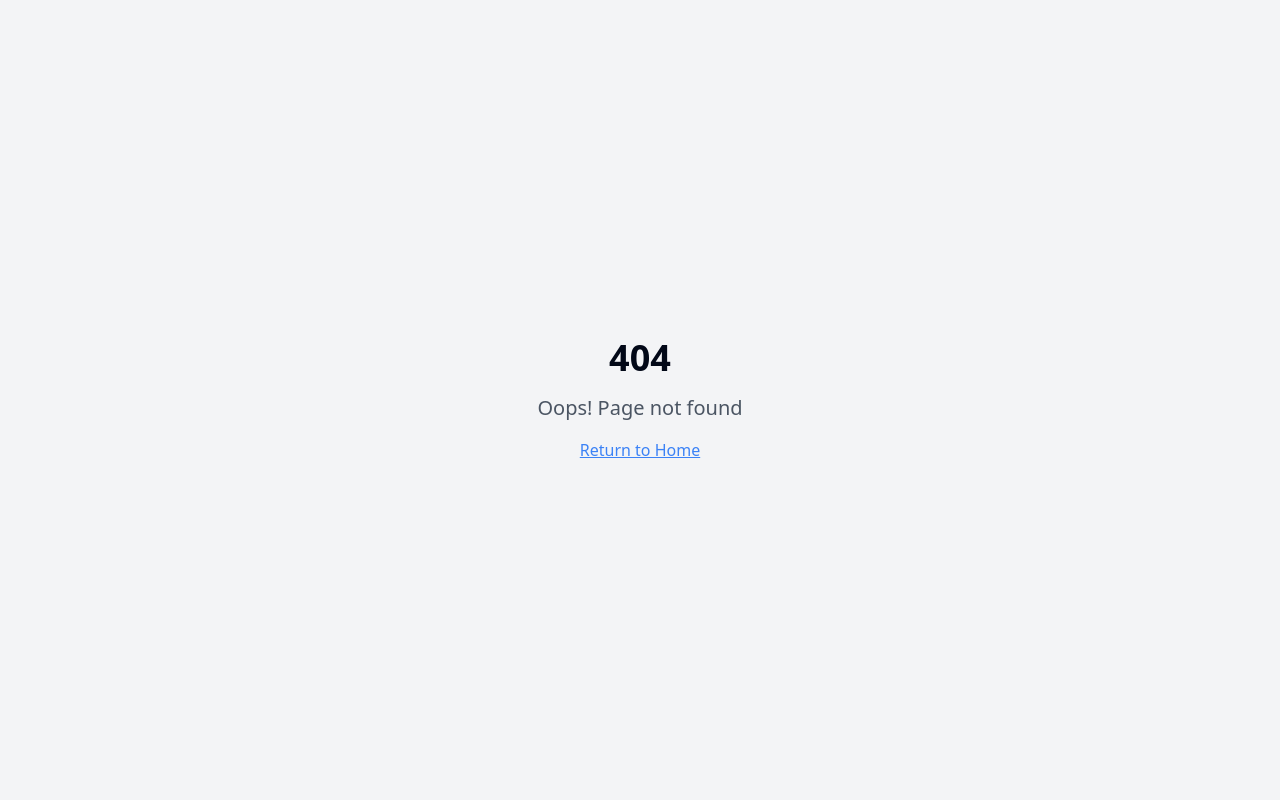
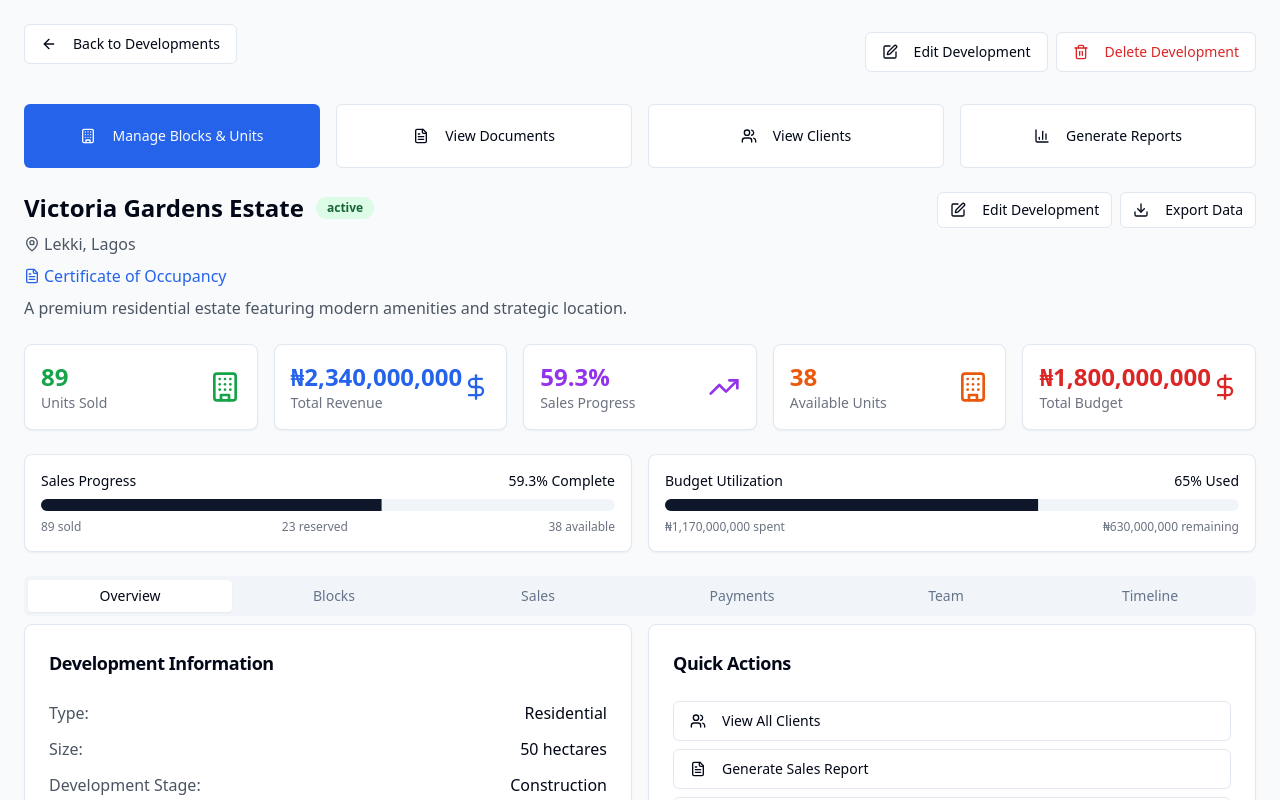
Before and after one commit to DennisTemoye/propty-os1, a React (Vite) app: page /company/developments/1 in a window 1280 px wide. Before the commit this address had no page. Shown: the top 800 px of the page. Built offline with nearby package versions, Linux system fonts and the light colour scheme.

Commit message:
Refactor: Update routes from /projects to /developments
Updates all project-related routes to use the term "development" in the URL paths.

```diff
--- a/src/App.tsx
+++ b/src/App.tsx
@@ -36,9 +36,9 @@ const App = () => (
             <Route path="/reset-code" element={<ResetCodePage />} />
             <Route path="/reset-password" element={<ResetPasswordPage />} />
             <Route path="/company/dashboard" element={<CompanyDashboard />} />
-            <Route path="/company/projects" element={<CompanyDashboard />} />
-            <Route path="/company/projects/:projectId" element={<ProjectDetailPage />} />
-            <Route path="/company/projects/:projectId/blocks" element={<ProjectBlocksPage />} />
+            <Route path="/company/developments" element={<CompanyDashboard />} />
+            <Route path="/company/developments/:projectId" element={<ProjectDetailPage />} />
+            <Route path="/company/developments/:projectId/blocks" element={<ProjectBlocksPage />} />
             <Route path="/company/clients" element={<CompanyDashboard />} />
             <Route path="/company/clients/:clientId" element={<ClientDetailPage />} />
             <Route path="/company/sales" element={<CompanyDashboard />} />
--- a/src/components/dashboard/CompanySidebar.tsx
+++ b/src/components/dashboard/CompanySidebar.tsx
@@ -29,7 +29,7 @@ import {
 
 const sidebarItems = [
   { icon: Home, label: 'Dashboard', path: '/company/dashboard' },
-  { icon: Building2, label: 'Development', path: '/company/projects' },
+  { icon: Building2, label: 'Development', path: '/company/developments' },
   { icon: Users, label: 'Clients', path: '/company/clients' },
   { icon: Handshake, label: 'Sales & Allocation', path: '/company/sales' },
   { icon: DollarSign, label: 'Accounting', path: '/company/accounting' },
--- a/src/components/dashboard/ProjectsUnits.tsx
+++ b/src/components/dashboard/ProjectsUnits.tsx
@@ -1,4 +1,3 @@
-
 import React, { useState } from 'react';
 import { Card, CardContent, CardHeader, CardTitle } from '@/components/ui/card';
 import { Button } from '@/components/ui/button';
@@ -187,12 +186,12 @@ export function ProjectsUnits() {
   };
 
   const handleDevelopmentClick = (developmentId: number) => {
-    navigate(`/company/projects/${developmentId}`);
+    navigate(`/company/developments/${developmentId}`);
   };
 
   const handleManageBlocks = (e: React.MouseEvent, developmentId: number) => {
     e.stopPropagation();
-    navigate(`/company/projects/${developmentId}/blocks`);
+    navigate(`/company/developments/${developmentId}/blocks`);
   };
 
   const handleViewDocuments = (e: React.MouseEvent, development: any) => {
--- a/src/pages/CompanyDashboard.tsx
+++ b/src/pages/CompanyDashboard.tsx
@@ -25,7 +25,7 @@ const CompanyDashboard = () => {
 
     if (path === '/company/dashboard') {
       return <DashboardOverview />;
-    } else if (path.startsWith('/company/projects')) {
+    } else if (path.startsWith('/company/developments')) {
       return <ProjectSites />;
     } else if (path.startsWith('/company/clients')) {
       return <Clients />;
--- a/src/pages/ProjectBlocksPage.tsx
+++ b/src/pages/ProjectBlocksPage.tsx
@@ -42,7 +42,7 @@ export default function DevelopmentBlocksPage() {
         <div className="mb-6">
           <Button
             variant="outline"
-            onClick={() => navigate('/company/projects')}
+            onClick={() => navigate('/company/developments')}
             className="mb-4"
           >
             <ArrowLeft className="h-4 w-4 mr-2" />
--- a/src/pages/ProjectDetailPage.tsx
+++ b/src/pages/ProjectDetailPage.tsx
@@ -72,12 +72,12 @@ export default function DevelopmentDetailPage() {
     if (window.confirm('Are you sure you want to delete this development? This action cannot be undone.')) {
       console.log('Deleting development:', development.id);
       toast.success('Development deleted successfully');
-      navigate('/company/projects');
+      navigate('/company/developments');
     }
   };
 
   const handleManageBlocks = () => {
-    navigate(`/company/projects/${development.id}/blocks`);
+    navigate(`/company/developments/${development.id}/blocks`);
   };
 
   const handleViewDocuments = () => {
@@ -99,7 +99,7 @@ export default function DevelopmentDetailPage() {
           <div className="flex items-center justify-between">
             <Button
               variant="outline"
-              onClick={() => navigate('/company/projects')}
+              onClick={() => navigate('/company/developments')}
               className="mb-4"
             >
               <ArrowLeft className="h-4 w-4 mr-2" />
```
